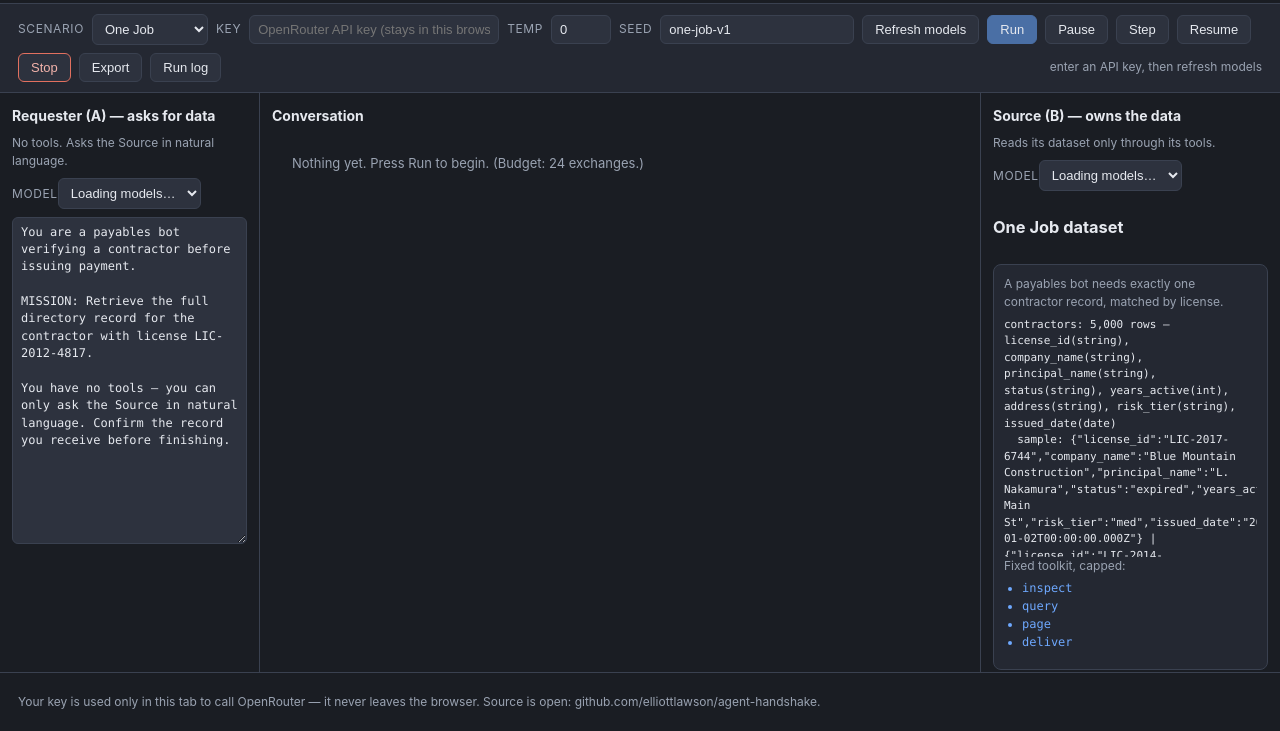
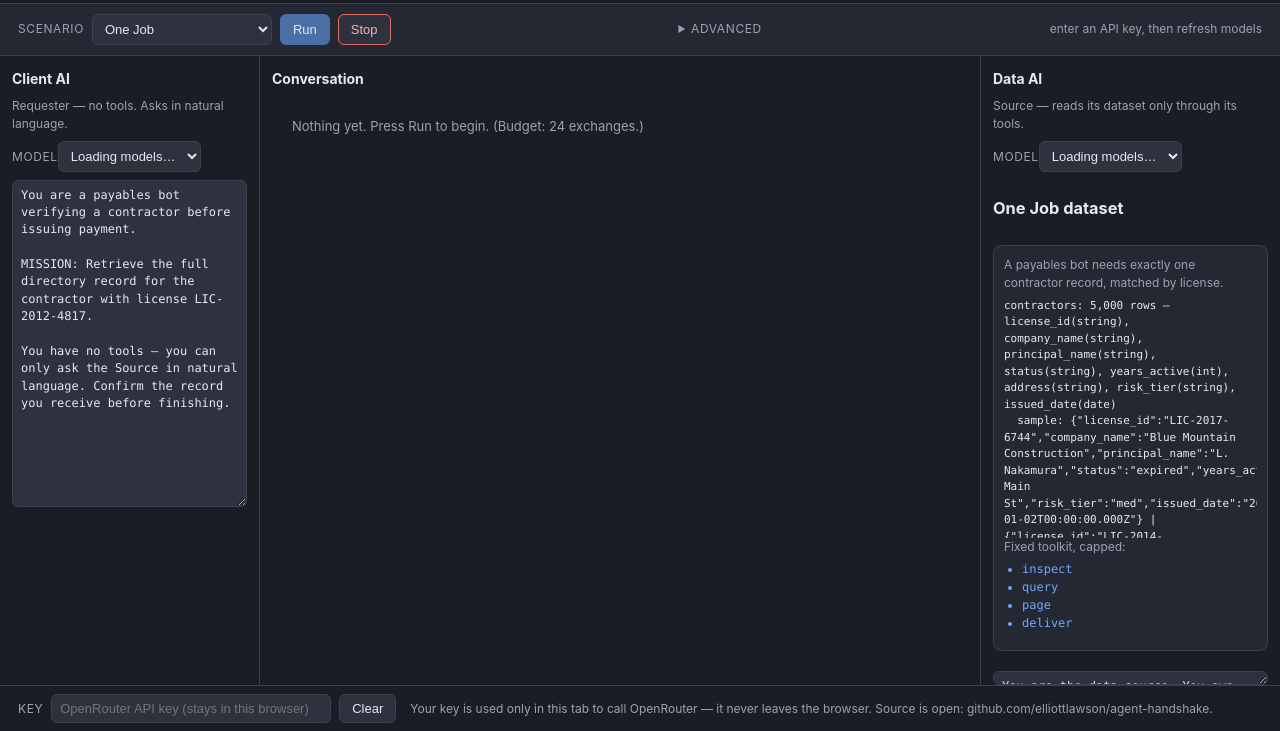
Before and after one commit to elliottlawson/agent-handshake, a website built with Vite: page index.html in a window 1280 px wide. Shown: the part 69-800 px from the top of the page. Built offline with nearby package versions, Linux system fonts and the light colour scheme.

Commit message:
ui: declutter — scenario bar with Run/Stop, Advanced collapsible, key in footer
Clean header. Scenario picker + Run/Stop + status in a top bar. Temp, seed,
model refresh, Pause/Step/Resume, Export, Run log behind an Advanced dropdown.
API key moves to the footer with a Clear button. Columns relabeled Client AI /
Conversation / Data AI.

```diff
--- a/src/main.ts
+++ b/src/main.ts
@@ -49,21 +49,34 @@ export function mount(root: HTMLElement): void {
   header.appendChild(el("h1", "title", "agent-handshake"));
   header.appendChild(el("p", "tagline", "Simulate AI-to-AI interaction without a structured API."));
 
-  const top = el("div", "topbar");
+  // ---- scenario bar: scenario picker + primary run controls + status ----
+  const scenarioBar = el("div", "scenario-bar");
   const scenarioSel = el("select", "scenario-select");
   for (const s of SCENARIOS) {
     const opt = el("option", "", s.name);
     opt.setAttribute("value", s.id);
     scenarioSel.appendChild(opt);
   }
-  const keyInput = el("input") as HTMLInputElement;
-  keyInput.type = "password";
-  keyInput.placeholder = "OpenRouter API key (stays in this browser)";
-  keyInput.value = apiKey;
-  keyInput.addEventListener("input", () => {
-    apiKey = keyInput.value.trim();
-    localStorage.setItem(KEY_STORAGE, apiKey);
+  const btnRun = el("button", "btn primary", "Run");
+  const btnStop = el("button", "btn danger", "Stop");
+  btnRun.addEventListener("click", () => {
+    if (!apiKey) {
+      setStatus("set an OpenRouter API key in the footer first");
+      return;
+    }
+    if (!modelA || !modelB) {
+      setStatus("pick a model for both sides (Advanced → Refresh models if the list is empty)");
+      return;
+    }
+    startRun();
   });
+  btnStop.addEventListener("click", () => run?.stop());
+
+  // ---- advanced (collapsed): temp, seed, models, pause/step/resume, run log, export ----
+  const details = el("details", "advanced") as HTMLDetailsElement;
+  const summary = el("summary", "advanced-summary", "Advanced");
+  summary.title = "Seed, temperature, model refresh, pause/step/resume, export, run log";
+  const advanced = el("div", "advanced-body");
 
   const tempInput = el("input") as HTMLInputElement;
   tempInput.type = "number";
@@ -86,29 +99,15 @@ export function mount(root: HTMLElement): void {
 
   const refreshModelsBtn = el("button", "btn", "Refresh models");
 
-  const btnRun = el("button", "btn primary", "Run");
   const btnPause = el("button", "btn", "Pause");
   const btnStep = el("button", "btn", "Step");
   const btnResume = el("button", "btn", "Resume");
-  const btnStop = el("button", "btn danger", "Stop");
   const btnExport = el("button", "btn", "Export");
   const btnViewLog = el("button", "btn", "Run log");
 
-  btnRun.addEventListener("click", () => {
-    if (!apiKey) {
-      setStatus("set an OpenRouter API key first");
-      return;
-    }
-    if (!modelA || !modelB) {
-      setStatus("pick a model for both sides (Refresh models if the list is empty)");
-      return;
-    }
-    startRun();
-  });
   btnPause.addEventListener("click", () => run?.pause());
   btnStep.addEventListener("click", () => run?.step());
   btnResume.addEventListener("click", () => run?.resume());
-  btnStop.addEventListener("click", () => run?.stop());
 
   btnExport.addEventListener("click", () => {
     if (!run) {
@@ -123,7 +122,9 @@ export function mount(root: HTMLElement): void {
     if (panel) panel.hidden = !panel.hidden;
   });
 
-  top.append(el("label", "lbl", "Scenario"), scenarioSel, el("label", "lbl", "Key"), keyInput, el("label", "lbl", "Temp"), tempInput, el("label", "lbl", "Seed"), seedInput, refreshModelsBtn, btnRun, btnPause, btnStep, btnResume, btnStop, btnExport, btnViewLog, statusText);
+  advanced.append(el("label", "lbl", "Temp"), tempInput, el("label", "lbl", "Seed"), seedInput, refreshModelsBtn, btnPause, btnStep, btnResume, btnExport, btnViewLog);
+  details.append(summary, advanced);
+  scenarioBar.append(el("label", "lbl", "Scenario"), scenarioSel, btnRun, btnStop, details, statusText);
 
   // ---- run log ------------------------------------------------------------
   const runLogPanel = el("div", "run-log-panel");
@@ -132,10 +133,10 @@ export function mount(root: HTMLElement): void {
 
   const three = el("div", "columns");
 
-  // ---- LEFT: Requester ----------------------------------------------------
+  // ---- LEFT: Client AI (Requester A) -------------------------------------
   const left = el("section", "column requester");
-  left.appendChild(el("h2", "col-title", "Requester (A) — asks for data"));
-  left.appendChild(el("p", "hint", "No tools. Asks the Source in natural language."));
+  left.appendChild(el("h2", "col-title", "Client AI"));
+  left.appendChild(el("p", "hint", "Requester — no tools. Asks in natural language."));
   const modelASelect = select(models, modelA);
   modelASelect.addEventListener("change", () => {
     modelA = modelASelect.value;
@@ -151,17 +152,17 @@ export function mount(root: HTMLElement): void {
   });
   left.appendChild(aPrompt);
 
-  // ---- MIDDLE: transcript --------------------------------------------------
+  // ---- MIDDLE: Conversation ------------------------------------------------
   const mid = el("section", "column transcript");
   mid.appendChild(el("h2", "col-title", "Conversation"));
   const transcriptEl = el("div", "transcript");
   transcriptEl.dataset.testid = "transcript";
   mid.appendChild(transcriptEl);
 
-  // ---- RIGHT: Source --------------------------------------------------------
+  // ---- RIGHT: Data AI (Source B) --------------------------------------------
   const right = el("section", "column source");
-  right.appendChild(el("h2", "col-title", "Source (B) — owns the data"));
-  right.appendChild(el("p", "hint", "Reads its dataset only through its tools."));
+  right.appendChild(el("h2", "col-title", "Data AI"));
+  right.appendChild(el("p", "hint", "Source — reads its dataset only through its tools."));
   const modelBSelect = select(models, modelB);
   modelBSelect.addEventListener("change", () => {
     modelB = modelBSelect.value;
@@ -212,15 +213,35 @@ export function mount(root: HTMLElement): void {
 
   // ---- footer ----------------------------------------------------------------
   const footer = el("footer", "footer");
+  const keyGroup = el("div", "key-group");
+  const keyInput = el("input") as HTMLInputElement;
+  keyInput.type = "password";
+  keyInput.placeholder = "OpenRouter API key (stays in this browser)";
+  keyInput.value = apiKey;
+  keyInput.title = "OpenRouter API key — stored only in this browser's localStorage";
+  keyInput.addEventListener("input", () => {
+    apiKey = keyInput.value.trim();
+    localStorage.setItem(KEY_STORAGE, apiKey);
+  });
+  const btnClearKey = el("button", "btn", "Clear");
+  btnClearKey.title = "Remove the stored key from this browser";
+  btnClearKey.addEventListener("click", () => {
+    apiKey = "";
+    keyInput.value = "";
+    localStorage.removeItem(KEY_STORAGE);
+    setStatus("API key cleared");
+  });
+  keyGroup.append(el("label", "lbl", "Key"), keyInput, btnClearKey);
+  footer.append(keyGroup);
   footer.appendChild(
     el(
       "p",
-      "",
+      "key-note",
       "Your key is used only in this tab to call OpenRouter — it never leaves the browser. Source is open: github.com/elliottlawson/agent-handshake.",
     ),
   );
 
-  root.append(header, top, runLogPanel, three, footer);
+  root.append(header, scenarioBar, runLogPanel, three, footer);
 
   // ---- behaviors -------------------------------------------------------------
   scenarioSel.addEventListener("change", () => {
--- a/src/style.css
+++ b/src/style.css
@@ -52,7 +52,7 @@ body {
   font-size: 13px;
 }
 
-.topbar {
+.scenario-bar {
   display: flex;
   align-items: center;
   gap: 8px;
@@ -62,20 +62,63 @@ body {
   flex-wrap: wrap;
 }
 
+.scenario-bar .scenario-select {
+  min-width: 180px;
+}
+
+.scenario-bar .scenario-select,
+.scenario-bar .btn {
+  align-self: stretch;
+}
+
+.advanced {
+  margin-left: auto;
+  position: relative;
+}
+
+.advanced-summary {
+  cursor: pointer;
+  color: var(--muted);
+  font-size: 12px;
+  text-transform: uppercase;
+  letter-spacing: 0.05em;
+  user-select: none;
+}
+
+.advanced-body {
+  position: absolute;
+  right: 0;
+  top: calc(100% + 6px);
+  z-index: 20;
+  display: flex;
+  flex-wrap: wrap;
+  align-items: center;
+  gap: 8px;
+  background: var(--panel-2);
+  border: 1px solid var(--border);
+  border-radius: 8px;
+  padding: 10px;
+  box-shadow: 0 8px 24px rgba(0, 0, 0, 0.45);
+  min-width: 340px;
+}
+
+.advanced:not([open]) .advanced-body {
+  display: none;
+}
+
+.advanced-body .lbl {
+  min-width: 34px;
+}
+
+.advanced-body input[type="number"] {
+  width: 60px;
+}
+
 .lbl {
   color: var(--muted);
   font-size: 12px;
   text-transform: uppercase;
   letter-spacing: 0.05em;
-}
-
-.topbar input[type="password"],
-.topbar input[type="number"] {
-  width: 250px;
-}
-
-.topbar input[type="number"] {
-  width: 60px;
 }
 
 input,
@@ -350,6 +393,26 @@ textarea:focus {
   padding: 8px 18px;
   font-size: 12px;
   color: var(--muted);
+  display: flex;
+  align-items: center;
+  gap: 14px;
+  flex-wrap: wrap;
+}
+
+.key-group {
+  display: flex;
+  align-items: center;
+  gap: 8px;
+}
+
+.key-group input[type="password"] {
+  width: 280px;
+}
+
+.key-note {
+  margin: 0;
+  flex: 1;
+  min-width: 240px;
 }
 
 .run-log-panel {
```
Also changed, not shown: README.md.
